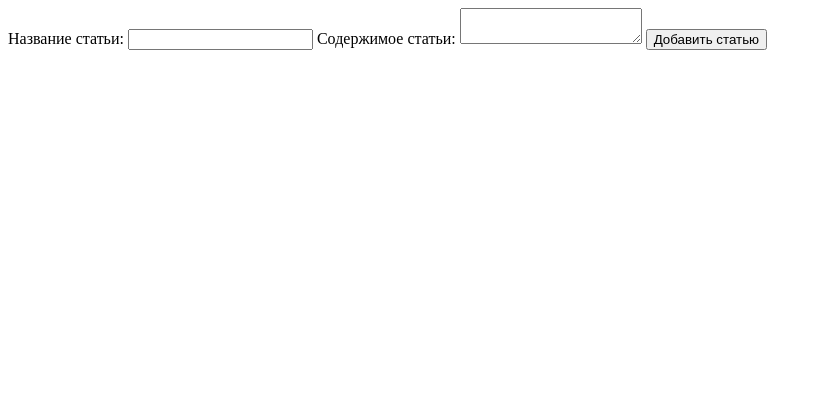
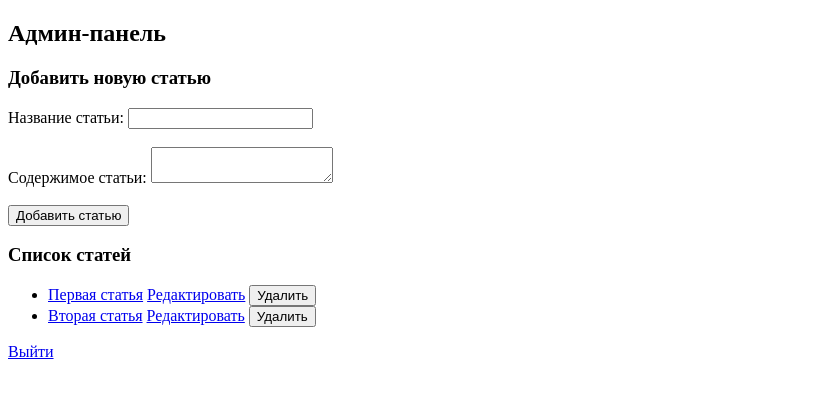
Before and after one commit to qumanity/articles-site, a Flask app: page /admin in a window 1280 px wide. Shown: the top 398 px of the page, without its empty margins (0-822 px from the left). Run offline with Flask 3, Linux system fonts and the light colour scheme; a user stored in the database is signed in; some libraries are stand-ins or nearby versions.

Commit message:
Update admin.html

```diff
--- a/templates/admin.html
+++ b/templates/admin.html
@@ -1,15 +1,36 @@
-<form method="post" action="{{ url_for('admin') }}">
-    <label for="title">Название статьи:</label>
-    <input type="text" id="title" name="title" required>
+<!DOCTYPE html>
+<html lang="ru">
+<head>
+    <meta charset="UTF-8">
+    <title>Админ-панель</title>
+</head>
+<body>
+    <h2>Админ-панель</h2>
 
-    <label for="content">Содержимое статьи:</label>
-    <textarea id="content" name="content"></textarea>
+    <h3>Добавить новую статью</h3>
+    <form method="POST">
+        <label for="title">Название статьи:</label>
+        <input type="text" id="title" name="title" required><br><br>
 
-    <button type="submit">Добавить статью</button>
-</form>
+        <label for="content">Содержимое статьи:</label>
+        <textarea id="content" name="content" required></textarea><br><br>
 
-<!-- Подключение CKEditor -->
-<script src="https://cdn.ckeditor.com/4.20.2/standard/ckeditor.js"></script>
-<script>
-    CKEDITOR.replace('content');  // Применение CKEditor к полю
-</script>
+        <button type="submit">Добавить статью</button>
+    </form>
+
+    <h3>Список статей</h3>
+    <ul>
+        {% for article in articles %}
+        <li>
+            <a href="{{ url_for('article', article_id=article.id) }}">{{ article.title }}</a>
+            <a href="{{ url_for('edit_article', article_id=article.id) }}">Редактировать</a>
+            <form method="POST" action="{{ url_for('delete_article', article_id=article.id) }}" style="display:inline;">
+                <button type="submit">Удалить</button>
+            </form>
+        </li>
+        {% endfor %}
+    </ul>
+
+    <a href="{{ url_for('logout') }}">Выйти</a>
+</body>
+</html>
```
